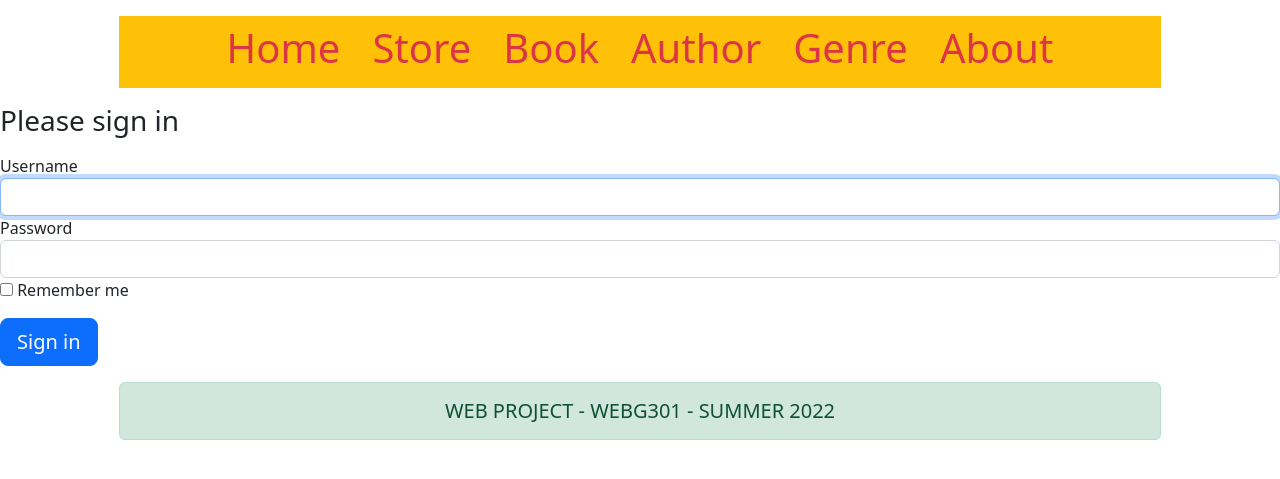
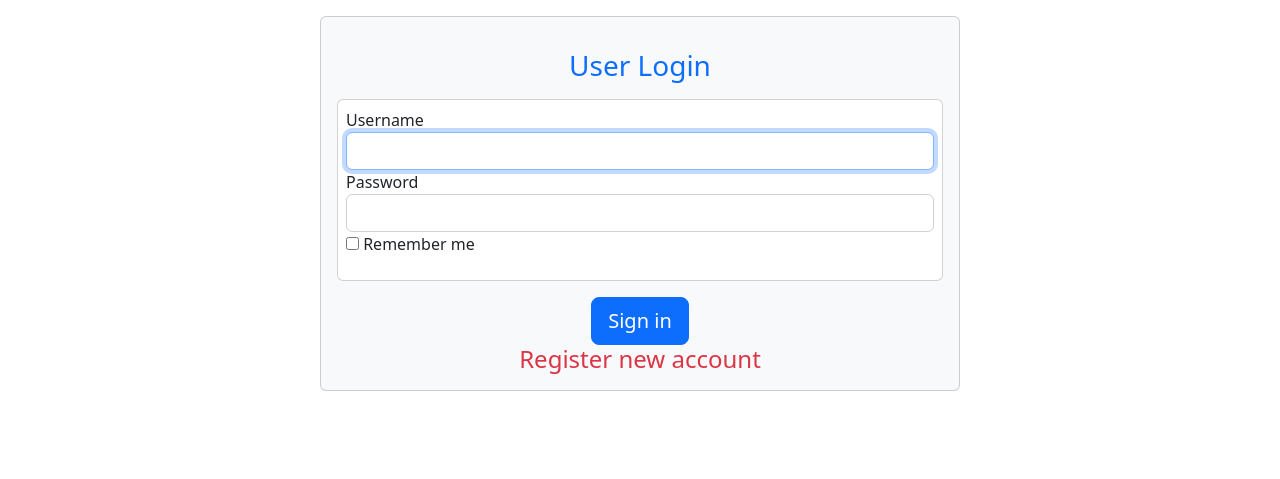
Before and after one commit to longndt/webg301-gch1003, a Symfony app: template bookstore/templates/security/login.html.twig in a window 1280 px wide. Shown: the top 479 px of the page. Run offline with Twig, Linux system fonts and the light colour scheme; the template is opened without the code that fills it, so the values that code supplies are empty; some libraries are stand-ins or nearby versions.

Commit message:
bookstore

```diff
--- a/bookstore/src/Controller/GenreController.php
+++ b/bookstore/src/Controller/GenreController.php
@@ -9,7 +9,9 @@ use Doctrine\Persistence\ManagerRegistry;
 use Symfony\Component\HttpFoundation\Request;
 use Symfony\Component\HttpFoundation\Response;
 use Symfony\Component\Routing\Annotation\Route;
+use Sensio\Bundle\FrameworkExtraBundle\Configuration\IsGranted;
 use Symfony\Bundle\FrameworkBundle\Controller\AbstractController;
+
 
 #[Route('/genre')]
 class GenreController extends AbstractController
@@ -45,6 +47,7 @@ class GenreController extends AbstractController
           ]);
     }
 
+    #[IsGranted("ROLE_ADMIN")]
     #[Route('/delete/{id}', name: 'genre_delete')]
     public function genreDelete ($id, ManagerRegistry $managerRegistry) {
       $genre = $managerRegistry->getRepository(Genre::class)->find($id);
--- a/bookstore/src/Controller/HomeController.php
+++ b/bookstore/src/Controller/HomeController.php
@@ -8,7 +8,7 @@ use Symfony\Component\Routing\Annotation\Route;
 
 class HomeController extends AbstractController
 {
-    #[Route('/', name: 'home')]
+    #[Route('/home', name: 'home')]
     public function homePage()
     {
         return $this->render('home/homepage.html.twig');
--- a/bookstore/src/Controller/SecurityController.php
+++ b/bookstore/src/Controller/SecurityController.php
@@ -9,7 +9,7 @@ use Symfony\Component\Security\Http\Authentication\AuthenticationUtils;
 
 class SecurityController extends AbstractController
 {
-    #[Route(path: '/login', name: 'app_login')]
+    #[Route(path: '/', name: 'app_login')]
     public function login(AuthenticationUtils $authenticationUtils): Response
     {
         // if ($this->getUser()) {
--- a/bookstore/templates/base.html.twig
+++ b/bookstore/templates/base.html.twig
@@ -19,12 +19,10 @@
         {% block header %}
         <div class="container col-10 mt-3">
         {# bs5-nav-ul #}
+        {% if is_granted('ROLE_ADMIN') %}
         <ul class="nav justify-content-center bg-warning">
             <li class="nav-item h1">
                 <a class="nav-link text-danger" href="{{ path('home')}}">Home</a>
-            </li>
-            <li class="nav-item h1">
-                <a class="nav-link text-danger" href="{{ path('book_list')}}">Store</a>
             </li>
               <li class="nav-item h1">
                 <a class="nav-link text-danger" href="{{ path('book_index')}}">Book</a>
@@ -36,9 +34,23 @@
                 <a class="nav-link text-danger" href="{{ path('genre_index')}}">Genre</a>
             </li>
             <li class="nav-item h1">
+                <a class="nav-link text-danger" href="{{ path('app_logout')}}">Logout <u><i>({{ app.user.username }})</i></u></a>
+            </li>
+        </ul>
+        {% else %}  <!-- ROLE_CUSTOMER -->
+        <ul class="nav justify-content-center bg-warning">
+            <li class="nav-item h1">
+                <a class="nav-link text-danger" href="{{ path('book_list')}}">Store</a>
+            </li>
+            <li class="nav-item h1">
                 <a class="nav-link text-danger" data-bs-toggle="modal" data-bs-target="#modelId">About</a>
             </li>
+            <li class="nav-item h1">
+                <a class="nav-link text-danger" href="{{ path('app_logout')}}">Logout <u><i>({{ app.user.username }})</i></u></a>
+            </li>
         </ul>
+        {% endif %}
+
         </div>
         {# bs5-modal-default #}
 
--- a/bookstore/templates/security/login.html.twig
+++ b/bookstore/templates/security/login.html.twig
@@ -1,8 +1,14 @@
 {% extends 'base.html.twig' %}
 
-{% block title %}Log in!{% endblock %}
+{% block title %}
+    User Login
+{% endblock %}
+
+{# override header (navigation) #}
+{% block header %} {% endblock %}
 
 {% block body %}
+<div class="container col-md-6 card p-3 bg-light">
 <form method="post">
     {% if error %}
         <div class="alert alert-danger">{{ error.messageKey|trans(error.messageData, 'security') }}</div>
@@ -14,7 +20,10 @@
         </div>
     {% endif %}
 
-    <h1 class="h3 mb-3 font-weight-normal">Please sign in</h1>
+    <div class="text-center mt-3">
+        <h1 class="h3 mb-3 font-weight-normal text-primary">User Login</h1>
+    </div>
+    <div class="card p-2 bg-white">
     <label for="inputUsername">Username</label>
     <input type="text" value="{{ last_username }}" name="username" id="inputUsername" class="form-control" autocomplete="username" required autofocus>
     <label for="inputPassword">Password</label>
@@ -29,9 +38,18 @@
             <input type="checkbox" name="_remember_me"> Remember me
         </label>
     </div>
+    </div>
+    <div class="text-center mt-3">
+        <button class="btn btn-lg btn-primary" type="submit">
+            Sign in
+        </button>
+        <br>
+        <a class="h4 text-danger text-decoration-none mt-3" href="{{ path('app_register') }}">Register new account</a>
+    </div>
 
-    <button class="btn btn-lg btn-primary" type="submit">
-        Sign in
-    </button>
 </form>
+</div>
 {% endblock %}
+
+{# override footer (copyright) #}
+{% block footer %} {% endblock %}
```
Also changed, not shown: bookstore/src/Security/AccessDeniedHandler.php (added, +26 -0 lines), bookstore/templates/registration/register.html.twig (+8 -3 lines), 1 other file.
